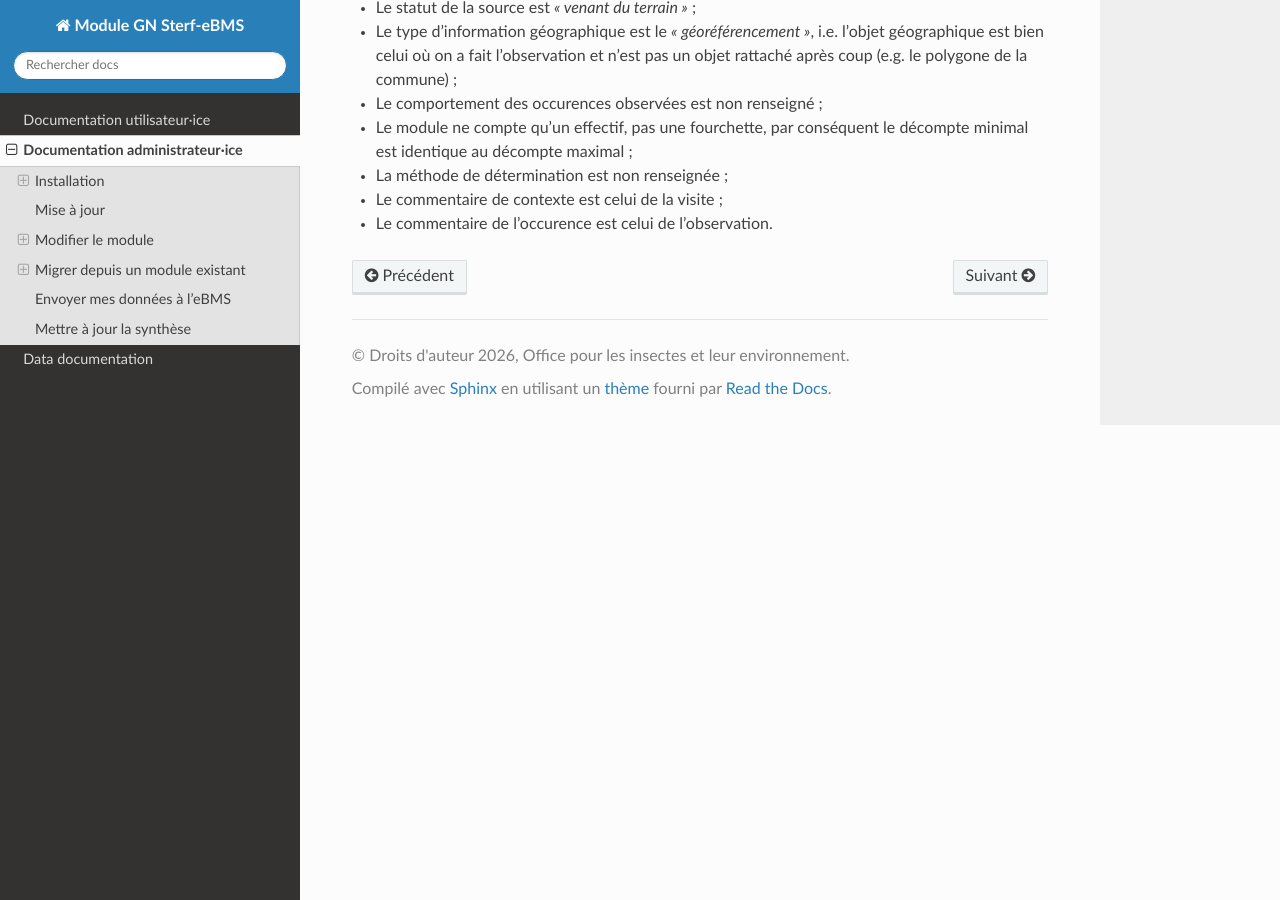
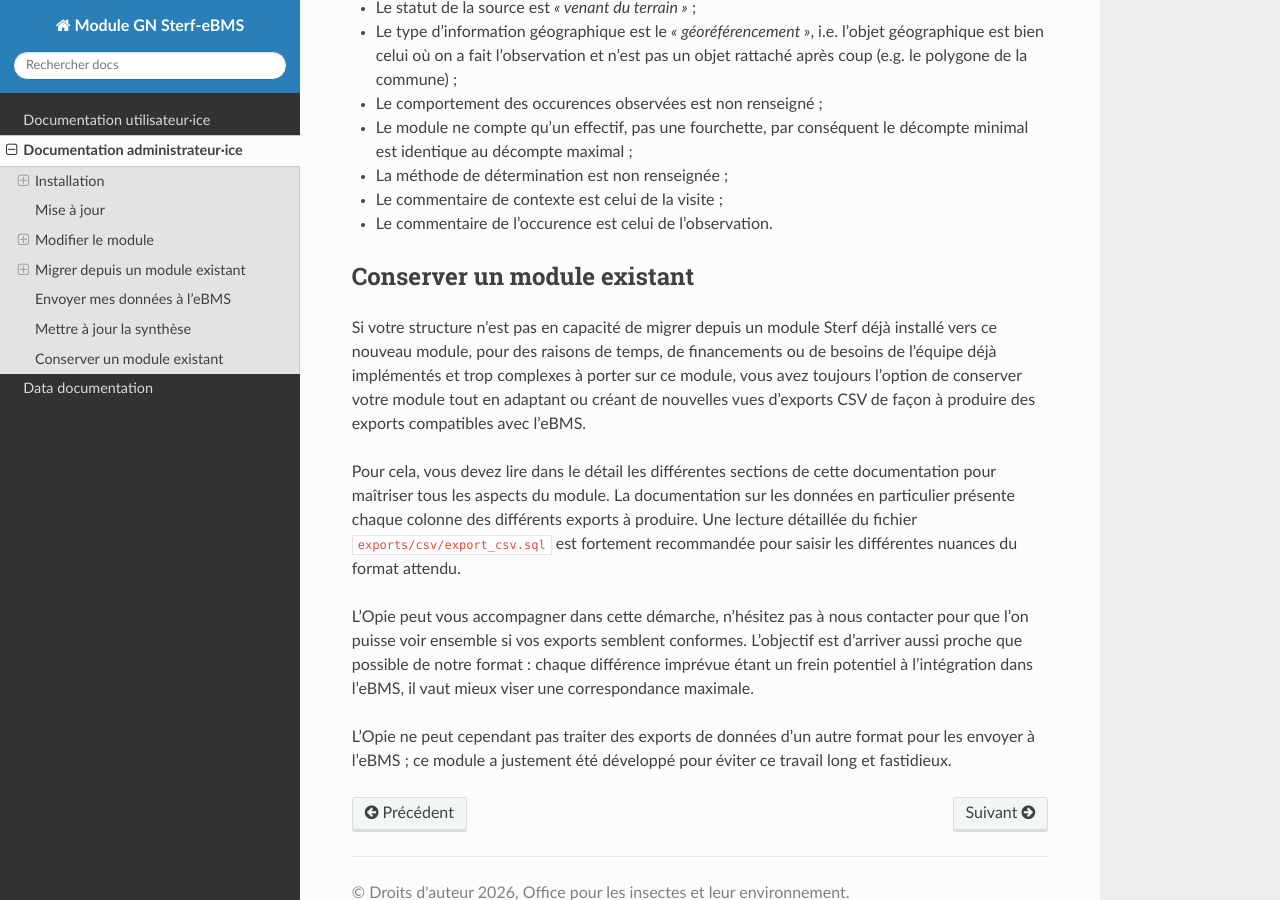
Before and after one commit to Opie-insectes/sterf-ebms, a Sphinx documentation site: the page built from docs/admins.rst, in a window 1280 px wide and 900 px high, scrolled down 6248 px. Built offline with Sphinx 7.4.7 and the Read the Docs theme 3.1.0, drawn with Linux system fonts in a browser that asks for light colours.

Commit message:
docs: add section about keeping one's own module

```diff
--- a/docs/admins.rst
+++ b/docs/admins.rst
@@ -352,3 +352,32 @@ Voici la liste des choix qui ont été faits :
 * La méthode de détermination est non renseignée ;
 * Le commentaire de contexte est celui de la visite ;
 * Le commentaire de l'occurence est celui de l'observation.
+
+
+.. _module_conservation:
+
+Conserver un module existant
+----------------------------
+
+Si votre structure n'est pas en capacité de migrer depuis un module Sterf déjà
+installé vers ce nouveau module, pour des raisons de temps, de financements ou
+de besoins de l'équipe déjà implémentés et trop complexes à porter sur ce
+module, vous avez toujours l'option de conserver votre module tout en adaptant
+ou créant de nouvelles vues d'exports CSV de façon à produire des exports
+compatibles avec l'eBMS.
+
+Pour cela, vous devez lire dans le détail les différentes sections de cette
+documentation pour maîtriser tous les aspects du module. La documentation sur
+les données en particulier présente chaque colonne des différents exports à
+produire. Une lecture détaillée du fichier ``exports/csv/export_csv.sql`` est
+fortement recommandée pour saisir les différentes nuances du format attendu.
+
+L'Opie peut vous accompagner dans cette démarche, n'hésitez pas à nous contacter
+pour que l'on puisse voir ensemble si vos exports semblent conformes. L'objectif
+est d'arriver aussi proche que possible de notre format : chaque différence
+imprévue étant un frein potentiel à l'intégration dans l'eBMS, il vaut mieux
+viser une correspondance maximale.
+
+L'Opie ne peut cependant pas traiter des exports de données d'un autre format
+pour les envoyer à l'eBMS ; ce module a justement été développé pour éviter ce
+travail long et fastidieux.
```
Also changed, not shown: docs/index.rst (+10 -2 lines).
